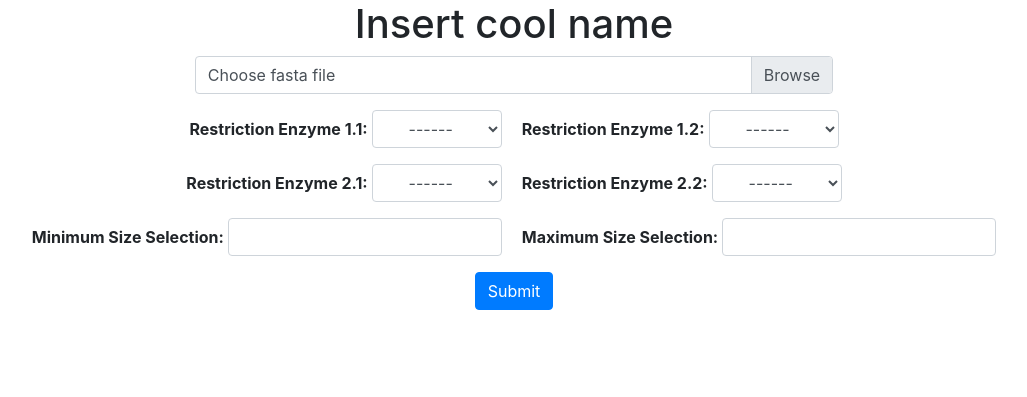
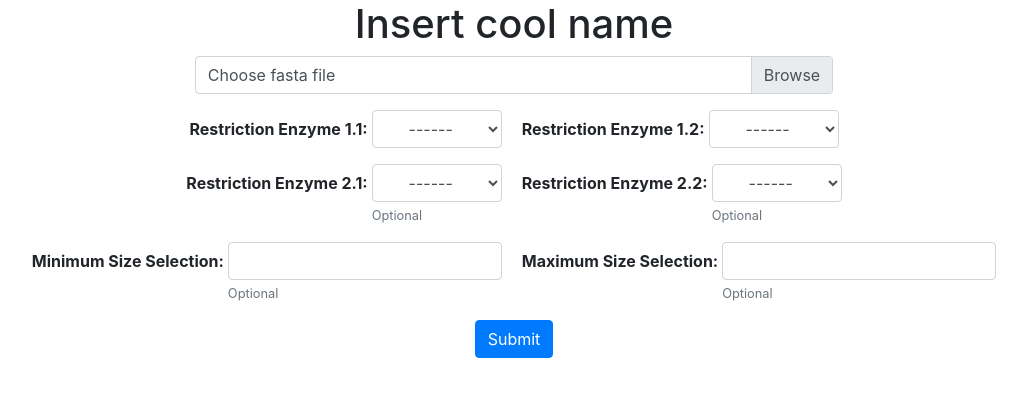
Before and after one commit to felixglinka/ddRadSeqWebTool, a Django app: page / in a window 1280 px wide. Shown: the top 397 px of the page, without its empty margins (126-1153 px from the left). Run offline with Django 3.2, Linux system fonts and the light colour scheme; some libraries are stand-ins or nearby versions.

Commit message:
added optional text under optional forms

```diff
--- a/api/static/css/webinterfaceStyle.css
+++ b/api/static/css/webinterfaceStyle.css
@@ -1,5 +1,9 @@
 h1 {
   text-align: center;
+}
+
+.bottom15{
+   padding-bottom: 1.5rem;
 }
 
 .right4{
--- a/api/templates/webinterface.html
+++ b/api/templates/webinterface.html
@@ -27,32 +27,48 @@
         </div>
         <div class="row justify-content-center form-group">
             <div class="form-inline right20">
-                <label class="right4"> <b>{{ form.restrictionEnzyme1.label_tag }}</b> </label>
+                <label class="right4"> <b>{{ form.restrictionEnzyme1.label }}: </b> </label>
                 {{ form.restrictionEnzyme1 }}
             </div>
             <div class="form-inline">
-                <label class="right4"><b>{{ form.restrictionEnzyme2.label_tag }}</b> </label>
+                <label class="right4"><b>{{ form.restrictionEnzyme2.label }}: </b> </label>
                 {{ form.restrictionEnzyme2 }}
             </div>
         </div>
         <div class="row justify-content-center form-group">
             <div class="form-inline right20">
-                <label class="right4"> <b>{{ form.restrictionEnzyme3.label_tag }}</b> </label>
-                {{ form.restrictionEnzyme3 }}
+                <label class="bottom15 right4"> <b> {{ form.restrictionEnzyme3.label }}: </b> </label>
+                <div class="col-xs-10">
+                    {{ form.restrictionEnzyme3 }}
+                    <br>
+                    <small class="text-muted">Optional</small>
+                </div>
             </div>
             <div class="form-inline">
-                <label class="right4"> <b>{{ form.restrictionEnzyme4.label_tag }}</b> </label>
-                {{ form.restrictionEnzyme4 }}
+                <label class="bottom15 right4"> <b>{{ form.restrictionEnzyme4.label }}: </b> </label>
+                <div class="col-xs-10">
+                    {{ form.restrictionEnzyme4 }}
+                    <br>
+                    <small class="text-muted">Optional</small>
+                </div>
             </div>
         </div>
         <div class="row justify-content-center form-group">
             <div class="form-inline right20">
-                <label class="right4"> <b>{{ form.sizeSelectMin.label_tag }}</b> </label>
-                {{ form.sizeSelectMin }}
+                <label class="bottom15 right4"> <b>{{ form.sizeSelectMin.label }}: </b> </label>
+                <div class="col-xs-10">
+                    {{ form.sizeSelectMin }}
+                    <br>
+                    <small class="text-muted">Optional</small>
+                </div>
             </div>
             <div class="form-inline">
-                <label class="right4"> <b>{{ form.sizeSelectMax.label_tag }}</b> </label>
-                {{ form.sizeSelectMax }}
+                <label class="bottom15 right4"> <b>{{ form.sizeSelectMax.label }}: </b> </label>
+                <div class="col-xs-10">
+                    {{ form.sizeSelectMax }}
+                    <br>
+                    <small class="text-muted">Optional</small>
+                </div>
             </div>
         </div>
         <div class="row justify-content-center form-group">
```
